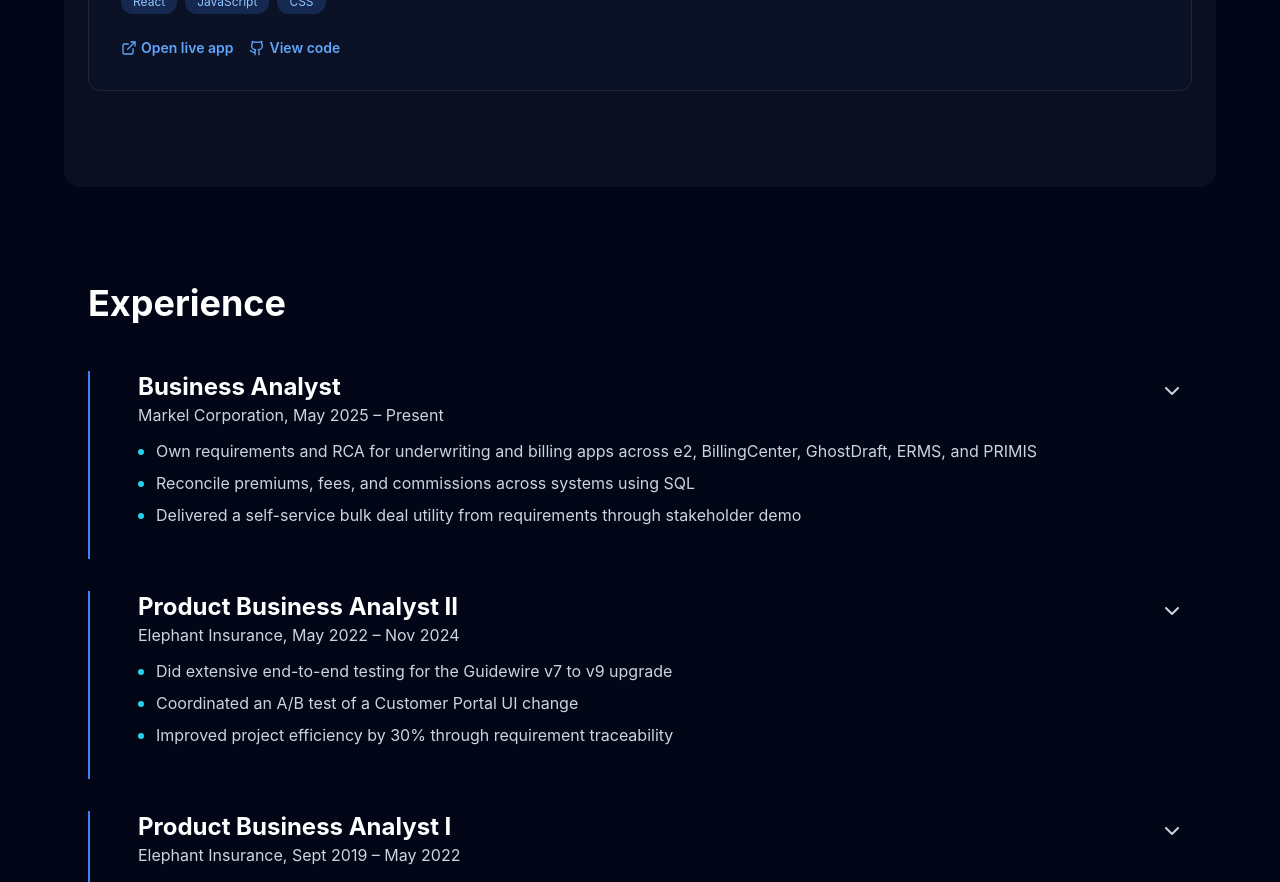
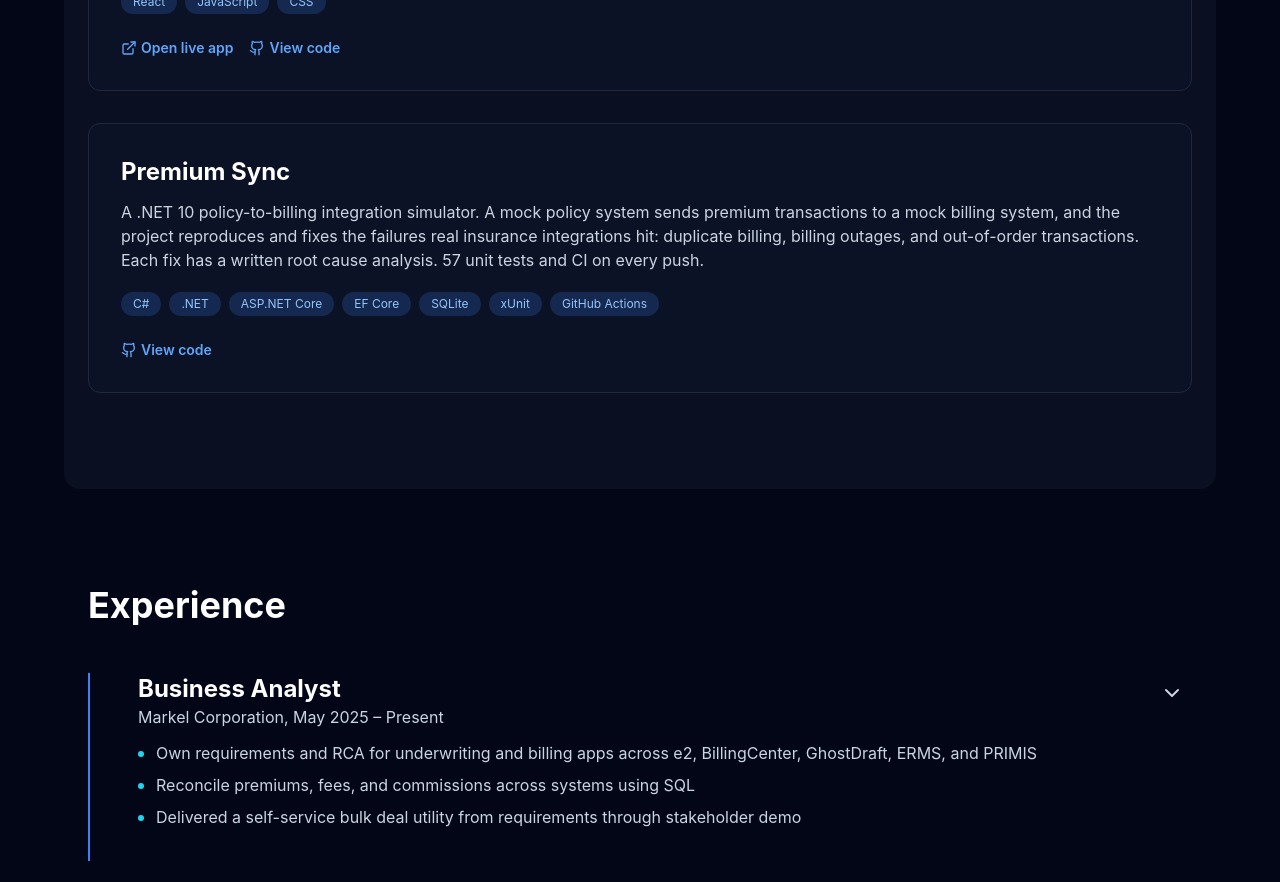
Before and after one commit to antdia4309/portfolio, a React (Create React App) app: page / in a window 1280 px wide. Shown: the part 5260-6142 px from the top of the page. Built offline with nearby package versions, Linux system fonts and the light colour scheme.

Commit message:
Add Premium Sync to projects

```diff
--- a/src/App.js
+++ b/src/App.js
@@ -92,6 +92,14 @@ const projects = [
     repo: 'https://github.com/antdia4309/park-finder',
     live: 'https://antdia4309.github.io/park-finder/',
     image: `${process.env.PUBLIC_URL}/parkfinder.png`,
+    featured: true,
+  },
+  {
+    title: 'Premium Sync',
+    description: 'A .NET 10 policy-to-billing integration simulator. A mock policy system sends premium transactions to a mock billing system, and the project reproduces and fixes the failures real insurance integrations hit: duplicate billing, billing outages, and out-of-order transactions. Each fix has a written root cause analysis. 57 unit tests and CI on every push.',
+    tags: ['C#', '.NET', 'ASP.NET Core', 'EF Core', 'SQLite', 'xUnit', 'GitHub Actions'],
+    repo: 'https://github.com/antdia4309/premium-sync',
+    live: '',
     featured: true,
   },
 ];
```
